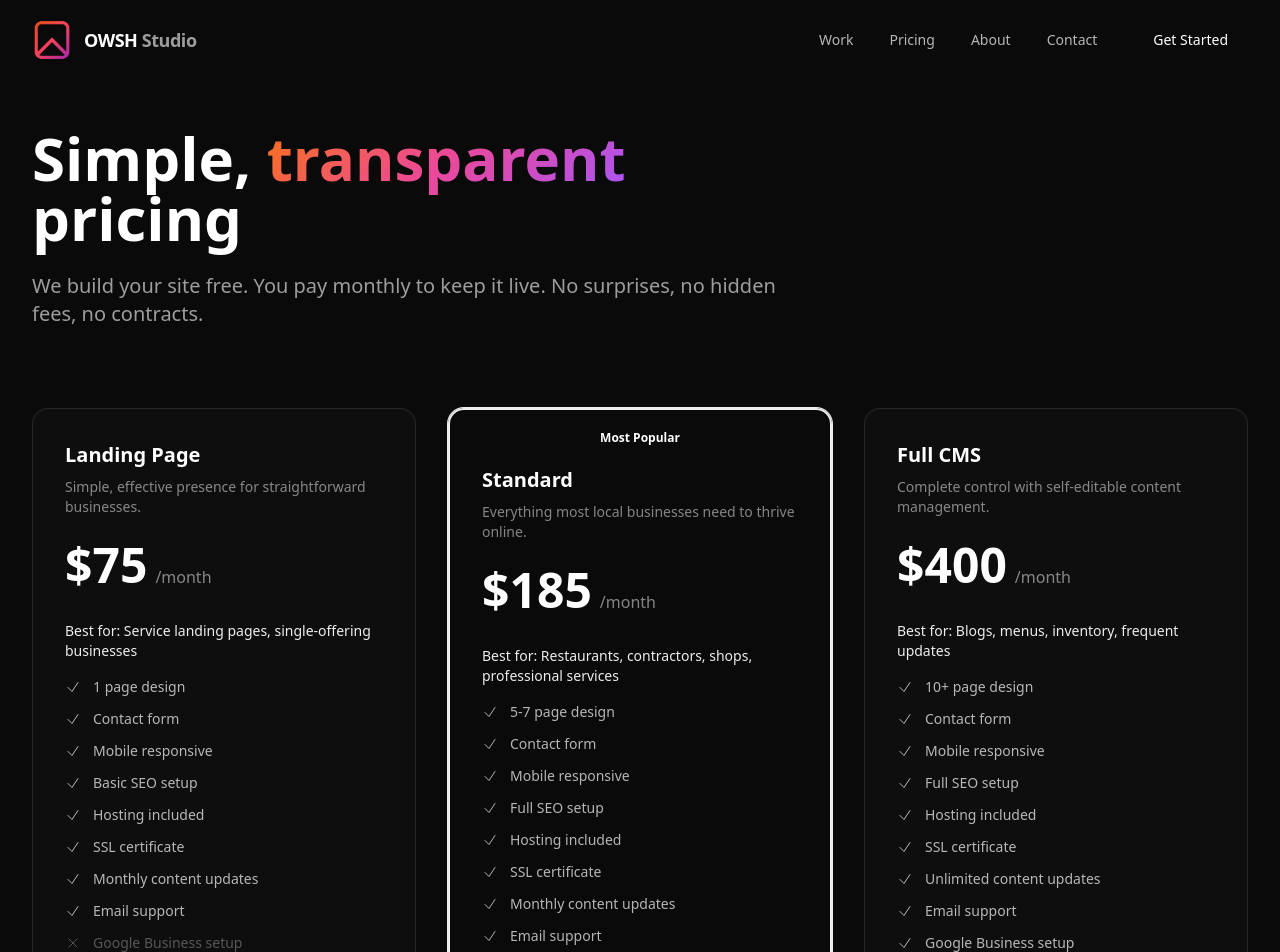
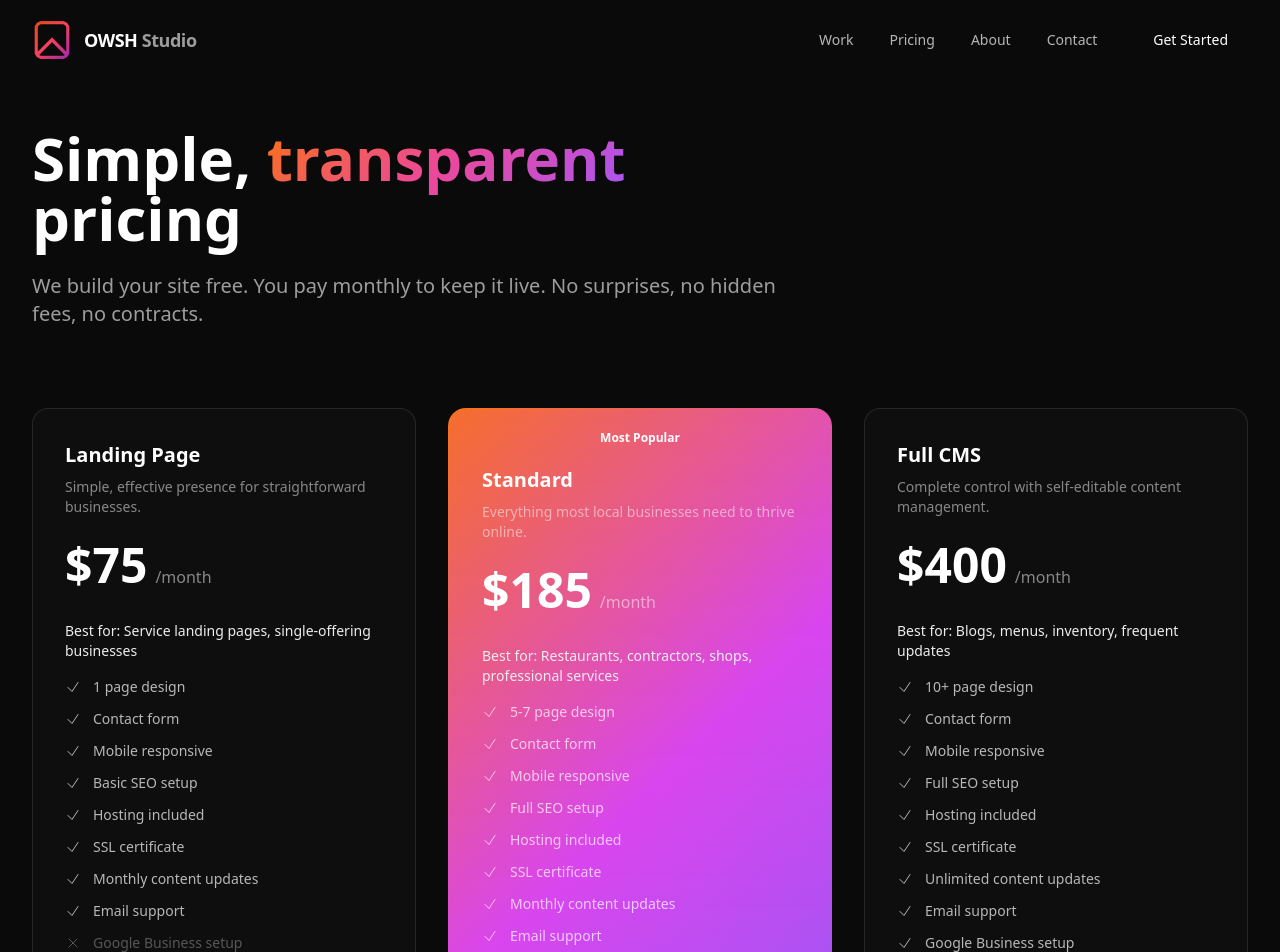
Before and after one commit to owshstudio/owshstudio.com, a Next.js app: page /pricing in a window 1280 px wide. Shown: the top 952 px of the page. Built offline with nearby package versions, Linux system fonts and the light colour scheme.

Commit message:
Gradient border on Most Popular pricing card

```diff
--- a/src/app/page.tsx
+++ b/src/app/page.tsx
@@ -420,12 +420,24 @@ function PricingPreview() {
                 </div>
               )}
               <div
-                className={`h-full p-8 rounded-2xl ${
+                className={`h-full p-8 rounded-2xl relative ${
                   plan.popular
-                    ? "bg-gradient-to-b from-owsh-magenta/10 to-transparent border-2 border-owsh-magenta/40"
+                    ? "bg-gradient-to-b from-owsh-magenta/10 to-transparent"
                     : "bg-white/[0.02] border border-white/10"
                 }`}
+                style={plan.popular ? {
+                  background: 'linear-gradient(to bottom, rgba(217, 70, 239, 0.1), transparent)',
+                  border: '2px solid transparent',
+                  backgroundClip: 'padding-box',
+                } : undefined}
               >
+              {plan.popular && (
+                <div className="absolute inset-0 rounded-2xl -z-10" style={{
+                  background: 'linear-gradient(135deg, #f97316, #d946ef, #8b5cf6)',
+                  margin: '-2px',
+                  borderRadius: 'calc(1rem + 2px)',
+                }} />
+              )}
                 <h3 className="text-lg font-semibold text-white">{plan.name}</h3>
                 <p className="text-white/50 text-sm mt-1">{plan.description}</p>
                 <div className="mt-6 mb-8">
--- a/src/app/pricing/page.tsx
+++ b/src/app/pricing/page.tsx
@@ -202,12 +202,25 @@ export default function PricingPage() {
               className="relative flex flex-col"
             >
               <div
-                className={`flex-1 flex flex-col p-8 rounded-2xl ${
+                className={`flex-1 flex flex-col p-8 rounded-2xl relative ${
                   plan.popular
-                    ? "bg-gradient-to-b from-owsh-magenta/10 to-transparent border-2 border-owsh-magenta/40 ring-1 ring-owsh-magenta/20"
+                    ? "bg-gradient-to-b from-owsh-magenta/10 to-transparent"
                     : "bg-white/[0.02] border border-white/10"
                 }`}
+                style={plan.popular ? {
+                  background: 'linear-gradient(to bottom, rgba(217, 70, 239, 0.1), transparent)',
+                  border: '2px solid transparent',
+                  backgroundClip: 'padding-box',
+                  position: 'relative',
+                } : undefined}
               >
+              {plan.popular && (
+                <div className="absolute inset-0 rounded-2xl -z-10" style={{
+                  background: 'linear-gradient(135deg, #f97316, #d946ef, #8b5cf6)',
+                  margin: '-2px',
+                  borderRadius: 'calc(1rem + 2px)',
+                }} />
+              )}
               {plan.popular && (
                 <div className="flex justify-center -mt-4 mb-4">
                   <span className="px-4 py-1 bg-gradient-to-r from-owsh-orange via-owsh-magenta to-owsh-purple rounded-full text-xs font-semibold text-white">
```
